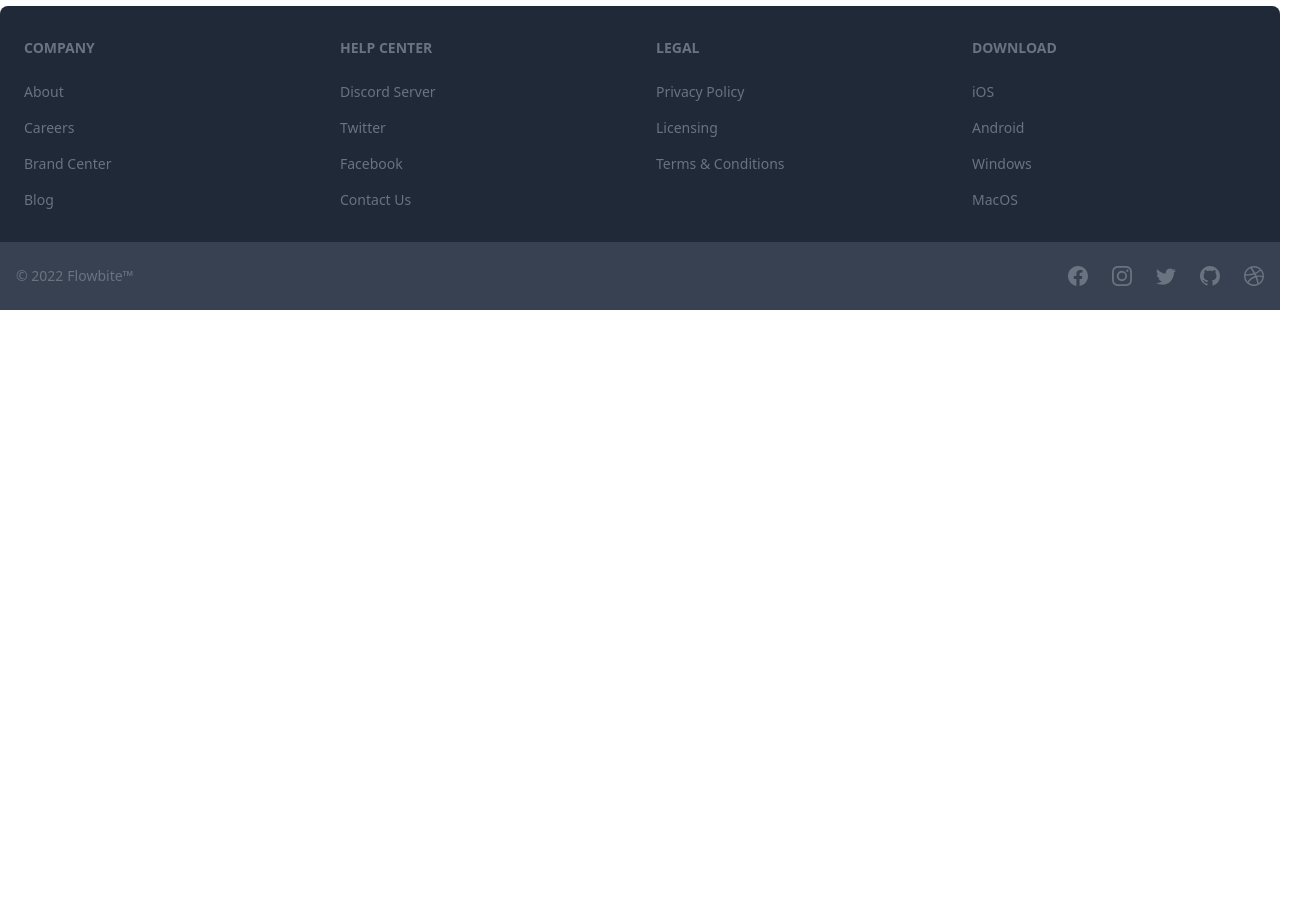
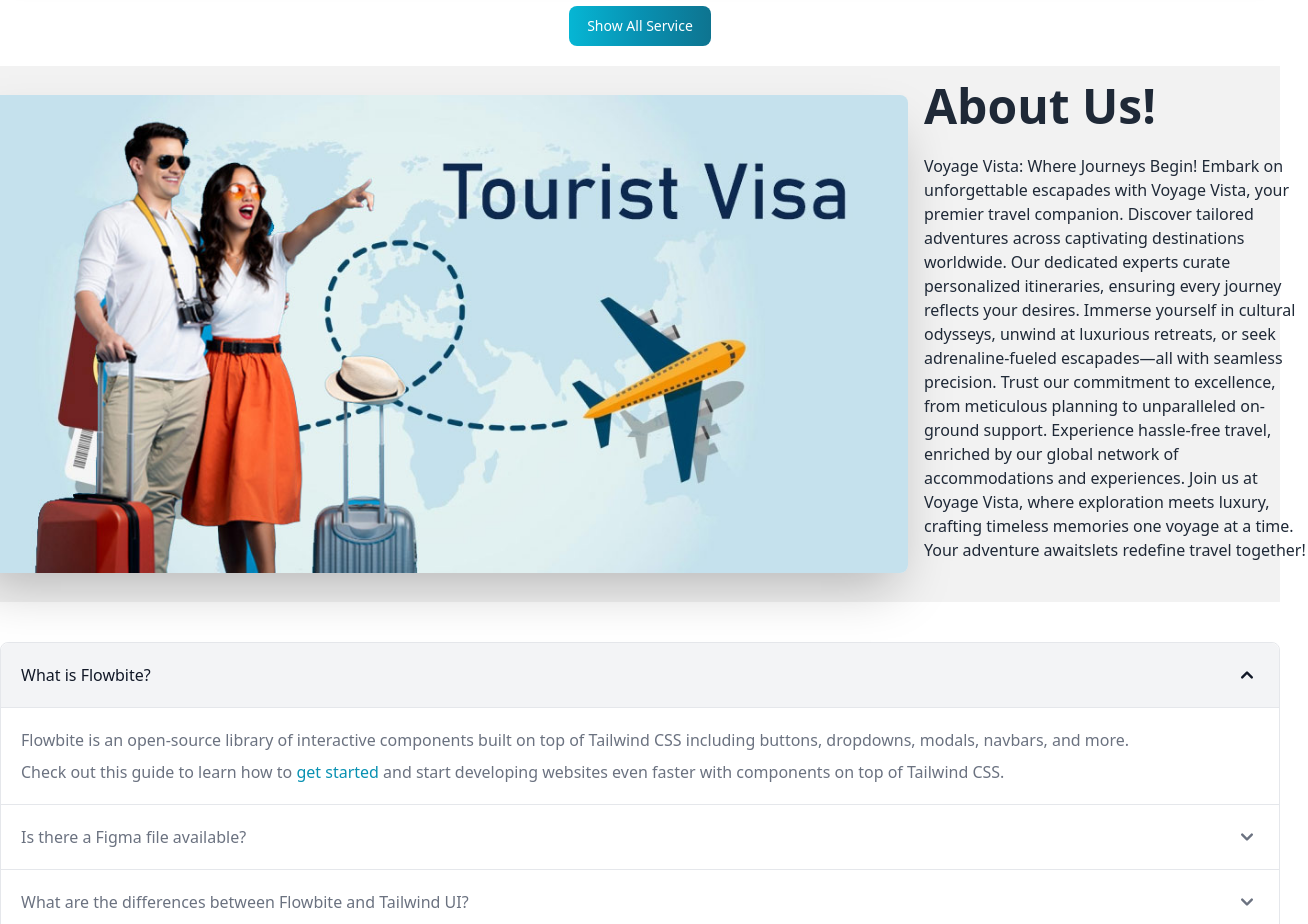
Before and after one commit to bdjahid/client-side-bdjahid, a React (Vite) app: page / in a window 1280 px wide. Shown: the part 4800-5724 px from the top of the page, 1308 px wide, since content can reach past the window. Before the commit the page ends 5110 px from the top, so only its background shows below. Built offline with nearby package versions, Linux system fonts and the light colour scheme; no server answers.

Commit message:
about & accordion

```diff
--- a/src/firebase/firebase.config.js
+++ b/src/firebase/firebase.config.js
@@ -2,15 +2,15 @@
 import { initializeApp } from "firebase/app";
 // TODO: Add SDKs for Firebase products that you want to use
 // https://firebase.google.com/docs/web/setup#available-libraries
-
+console.log('inside firebase config', import.meta.env.VITE_authDomain)
 // Your web app's Firebase configuration
 const firebaseConfig = {
-    apiKey: "AIzaSyCrxX_CmCzVvj5TsmU7FCueZ00IcBm-a-A",
-    authDomain: "b8a11-client-side-bdjahid.firebaseapp.com",
-    projectId: "b8a11-client-side-bdjahid",
-    storageBucket: "b8a11-client-side-bdjahid.appspot.com",
-    messagingSenderId: "1046161757140",
-    appId: "1:1046161757140:web:bc390858f17992f8f53c41"
+    apiKey: import.meta.env.VITE_apiKey,
+    authDomain: import.meta.env.VITE_authDomain,
+    projectId: import.meta.env.VITE_projectId,
+    storageBucket: import.meta.env.VITE_storageBucket,
+    messagingSenderId: import.meta.env.VITE_messagingSenderId,
+    appId: import.meta.env.VITE_appId
 };
 
 // Initialize Firebase
--- /dev/null
+++ b/src/pages/Home/Home/About/About.jsx
@@ -0,0 +1,21 @@
+
+import img from '../../../../../public/img4.jpg'
+
+
+const About = () => {
+    return (
+        <div className="hero bg-base-200">
+            <div className="hero-content flex-col lg:flex-row">
+                <img src={img} className="rounded-lg shadow-2xl w-3/4" />
+                <div>
+                    <h1 className="text-5xl font-bold">About Us!</h1>
+                    <p className="py-6 w-96">Voyage Vista: Where Journeys Begin!
+                        Embark on unforgettable escapades with Voyage Vista, your premier travel companion. Discover tailored adventures across captivating destinations worldwide. Our dedicated experts curate personalized itineraries, ensuring every journey reflects your desires. Immerse yourself in cultural odysseys, unwind at luxurious retreats, or seek adrenaline-fueled escapades—all with seamless precision. Trust our commitment to excellence, from meticulous planning to unparalleled on-ground support. Experience hassle-free travel, enriched by our global network of accommodations and experiences. Join us at Voyage Vista, where exploration meets luxury, crafting timeless memories one voyage at a time. Your adventure awaitslets redefine travel together!</p>
+
+                </div>
+            </div>
+        </div>
+    );
+};
+
+export default About;
--- /dev/null
+++ b/src/pages/Home/Home/Acordion/Acordion.jsx
@@ -0,0 +1,77 @@
+import { Accordion } from "flowbite-react";
+
+
+const Acordion = () => {
+    return (
+        <Accordion className="my-10">
+            <Accordion.Panel>
+                <Accordion.Title>What is Flowbite?</Accordion.Title>
+                <Accordion.Content>
+                    <p className="mb-2 text-gray-500 dark:text-gray-400">
+                        Flowbite is an open-source library of interactive components built on top of Tailwind CSS including buttons,
+                        dropdowns, modals, navbars, and more.
+                    </p>
+                    <p className="text-gray-500 dark:text-gray-400">
+                        Check out this guide to learn how to&nbsp;
+                        <a
+                            href="https://flowbite.com/docs/getting-started/introduction/"
+                            className="text-cyan-600 hover:underline dark:text-cyan-500"
+                        >
+                            get started&nbsp;
+                        </a>
+                        and start developing websites even faster with components on top of Tailwind CSS.
+                    </p>
+                </Accordion.Content>
+            </Accordion.Panel>
+            <Accordion.Panel>
+                <Accordion.Title>Is there a Figma file available?</Accordion.Title>
+                <Accordion.Content>
+                    <p className="mb-2 text-gray-500 dark:text-gray-400">
+                        Flowbite is first conceptualized and designed using the Figma software so everything you see in the library
+                        has a design equivalent in our Figma file.
+                    </p>
+                    <p className="text-gray-500 dark:text-gray-400">
+                        Check out the
+                        <a href="https://flowbite.com/figma/" className="text-cyan-600 hover:underline dark:text-cyan-500">
+                            Figma design system
+                        </a>
+                        based on the utility classes from Tailwind CSS and components from Flowbite.
+                    </p>
+                </Accordion.Content>
+            </Accordion.Panel>
+            <Accordion.Panel>
+                <Accordion.Title>What are the differences between Flowbite and Tailwind UI?</Accordion.Title>
+                <Accordion.Content>
+                    <p className="mb-2 text-gray-500 dark:text-gray-400">
+                        The main difference is that the core components from Flowbite are open source under the MIT license, whereas
+                        Tailwind UI is a paid product. Another difference is that Flowbite relies on smaller and standalone
+                        components, whereas Tailwind UI offers sections of pages.
+                    </p>
+                    <p className="mb-2 text-gray-500 dark:text-gray-400">
+                        However, we actually recommend using both Flowbite, Flowbite Pro, and even Tailwind UI as there is no
+                        technical reason stopping you from using the best of two worlds.
+                    </p>
+                    <p className="mb-2 text-gray-500 dark:text-gray-400">Learn more about these technologies:</p>
+                    <ul className="list-disc pl-5 text-gray-500 dark:text-gray-400">
+                        <li>
+                            <a href="https://flowbite.com/pro/" className="text-cyan-600 hover:underline dark:text-cyan-500">
+                                Flowbite Pro
+                            </a>
+                        </li>
+                        <li>
+                            <a
+                                href="https://tailwindui.com/"
+                                rel="nofollow"
+                                className="text-cyan-600 hover:underline dark:text-cyan-500"
+                            >
+                                Tailwind UI
+                            </a>
+                        </li>
+                    </ul>
+                </Accordion.Content>
+            </Accordion.Panel>
+        </Accordion>
+    );
+};
+
+export default Acordion;
--- a/src/pages/Home/Home/Home.jsx
+++ b/src/pages/Home/Home/Home.jsx
@@ -1,6 +1,9 @@
+import { Button } from "flowbite-react";
 import Banner from "../Banner/Banner";
 
 import Services from "../Services/Services";
+import About from "./About/About";
+import Acordion from "./Acordion/Acordion";
 
 
 
@@ -9,6 +12,12 @@ const Home = () => {
         <div>
             <Banner></Banner>
             <Services></Services>
+
+            <div className="flex justify-center my-5">
+                <Button gradientMonochrome="info">Show All Service</Button>
+            </div>
+            <About></About>
+            <Acordion></Acordion>
         </div>
     );
 };
--- a/src/pages/Home/Login/Login.jsx
+++ b/src/pages/Home/Login/Login.jsx
@@ -6,7 +6,7 @@ import Swal from "sweetalert2";
 import { FaEye, FaEyeSlash } from 'react-icons/fa';
 
 const Login = () => {
-    const { createUser, googleSignIn, githubSignIn } = useContext(AuthContext);
+    const { signInUser, googleSignIn, githubSignIn } = useContext(AuthContext);
 
     const [error, setError] = useState();
     const [success, setSuccess] = useState();
@@ -34,6 +34,7 @@ const Login = () => {
             Swal.fire({
                 title: 'Error!',
                 text: 'Your password did not match',
+                icon: 'error',
                 confirmButtonText: 'ok'
             })
             setError('Your password did not match')
@@ -41,7 +42,7 @@ const Login = () => {
         }
 
         // create user
-        createUser(email, password)
+        signInUser(email, password)
             .then(result => {
                 const user = result.user
                 console.log(user)
@@ -50,7 +51,7 @@ const Login = () => {
                 Swal.fire({
                     title: 'Success!',
                     text: 'Wow User logged in Successfully',
-                    icon: 'error',
+                    icon: 'success',
                     confirmButtonText: 'ok'
                 })
             })
--- a/src/pages/Shared/Footer/Footers.jsx
+++ b/src/pages/Shared/Footer/Footers.jsx
@@ -6,21 +6,28 @@ const Footers = () => {
             <div className="w-full">
                 <div className="grid w-full grid-cols-2 gap-8 px-6 py-8 md:grid-cols-4">
                     <div>
-                        <Footer.Title title="Company" />
+                        <Footer.Title title="Tours and Guide Agency" />
                         <Footer.LinkGroup col>
-                            <Footer.Link href="#">About</Footer.Link>
-                            <Footer.Link href="#">Careers</Footer.Link>
-                            <Footer.Link href="#">Brand Center</Footer.Link>
-                            <Footer.Link href="#">Blog</Footer.Link>
+                            <Footer.Link href="#">
+                                <div className="avatar mt-4">
+                                    <div className="w-16 rounded-full">
+                                        <img src="img.jpg" />
+                                    </div>
+                                </div>
+                            </Footer.Link>
+                            <Footer.Link href="#">Address</Footer.Link>
+                            <Footer.Link href="#">Dhaka Bangladesh</Footer.Link>
+
                         </Footer.LinkGroup>
                     </div>
                     <div>
                         <Footer.Title title="help center" />
                         <Footer.LinkGroup col>
                             <Footer.Link href="#">Discord Server</Footer.Link>
-                            <Footer.Link href="#">Twitter</Footer.Link>
-                            <Footer.Link href="#">Facebook</Footer.Link>
+                            <Footer.Link href="https://twitter.com/">Twitter</Footer.Link>
+                            <Footer.Link href="https://www.facebook.com/">Facebook</Footer.Link>
                             <Footer.Link href="#">Contact Us</Footer.Link>
+                            <Footer.Link href="#">01948550809</Footer.Link>
                         </Footer.LinkGroup>
                     </div>
                     <div>
@@ -42,13 +49,13 @@ const Footers = () => {
                     </div>
                 </div>
                 <div className="w-full bg-gray-700 px-4 py-6 sm:flex sm:items-center sm:justify-between">
-                    <Footer.Copyright href="#" by="Flowbite™" year={2022} />
+                    <Footer.Copyright href="#" by="copyright" year={2022} />
                     <div className="mt-4 flex space-x-6 sm:mt-0 sm:justify-center">
-                        <Footer.Icon href="#" icon={BsFacebook} />
-                        <Footer.Icon href="#" icon={BsInstagram} />
-                        <Footer.Icon href="#" icon={BsTwitter} />
-                        <Footer.Icon href="#" icon={BsGithub} />
-                        <Footer.Icon href="#" icon={BsDribbble} />
+                        <Footer.Icon href="https://www.facebook.com/" icon={BsFacebook} />
+                        <Footer.Icon href="https://www.instagram.com/" icon={BsInstagram} />
+                        <Footer.Icon href="https://twitter.com/" icon={BsTwitter} />
+                        <Footer.Icon href="https://github.com/" icon={BsGithub} />
+                        <Footer.Icon href="https://dribbble.com/" icon={BsDribbble} />
                     </div>
                 </div>
             </div>
```
